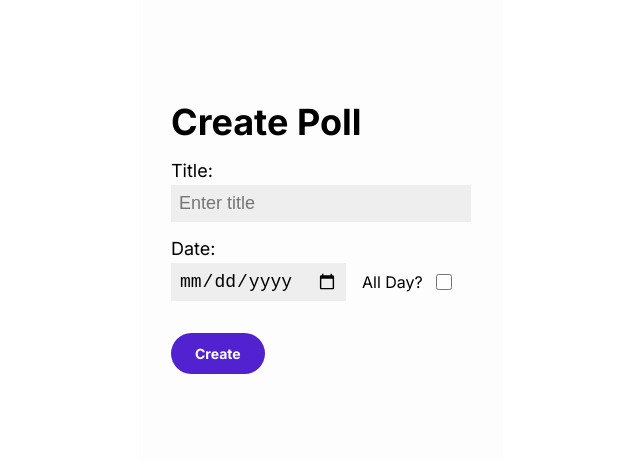
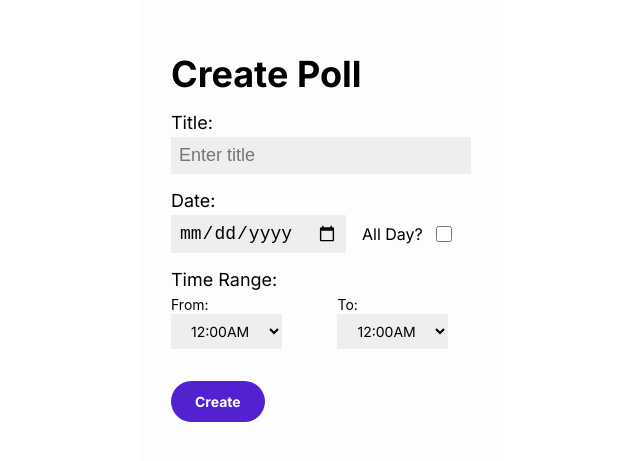
Before and after one commit to fordepowers/harmonize-frontend, a React (Create React App) app: page /create in a window 1280 px wide. Shown: the part 155-616 px from the top of the page, without its empty margins (319-959 px from the left). Built offline with nearby package versions, Linux system fonts and the light colour scheme.

Commit message:
Finish markup for create poll

```diff
--- a/src/views/CreatePoll/CreatePoll.css
+++ b/src/views/CreatePoll/CreatePoll.css
@@ -9,7 +9,6 @@
     max-width: 700px;
     width: 100%;
     padding: 0 2rem;
-    /* background-color: white; */
 }
 
 .page-heading {
@@ -23,7 +22,6 @@
     display: block;
     font-size: 18px;
     font-family: 'Inter';
-    /* font-weight: bold; */
     margin: 0;
     margin-bottom: 4px;
 }
@@ -83,5 +81,30 @@
 .all-day-label {
     width: 70px;
     font-family: 'Inter';
+}
 
+.time-range-input-container {
+    display: flex;
+    width: 300px;
+    align-items: center;
+    justify-content: space-between;
+    margin-bottom: 1rem;
 }
+
+.time-range-input-wrapper select {
+    background-color: #eee;
+    border: none;
+    padding: 8px 16px;
+    text-align: left;
+    font-family: 'Inter';
+    font-size: 14px
+}
+
+.range-label {
+    font-size: 14px;
+    margin-right: 4px;
+}
+
+.time-range-input-wrapper:first-child {
+    margin-right: 1rem;
+}
--- a/src/views/CreatePoll/CreatePoll.js
+++ b/src/views/CreatePoll/CreatePoll.js
@@ -1,24 +1,56 @@
-import React from 'react';
+import React, { useState } from 'react';
 import './CreatePoll.css'
 
+const TIMES = [
+
+]
+
 export default () => {
+    const [isAllDay, setAllDay] = useState(false);
+    const [title, setTitle] = useState("");
+    const [date, setDate] = useState("");
+
     return (
         <div className="CreatePoll">
             <main className="container">
                 <h1 className="page-heading">Create Poll</h1>
 
                 <label htmlFor="title" className="input-label">Title:</label>
-                <input id="title" placeholder="Enter title" className="input title"></input>
+                <input id="title" onChange={e => setTitle(e.target.value)} value={title} placeholder="Enter title" className="input title"></input>
 
                 <label htmlFor="date" className="input-label">Date:</label>
                 <div className="date-input-container">
-                    <input id="date" type="date" className="input"></input>
+                    <input value={date} onChange={e => setDate(e.target.value)} id="date" type="date" className="input"></input>
                     <div className="checkbox-container">
                         <label className="all-day-label">All Day?</label>
-                        <input id="allDay" type="checkbox"></input>
+                        <input onChange={(e) => setAllDay(e.target.checked)} checked={isAllDay} id="allDay" type="checkbox"></input>
                     </div>
                 </div>
 
+                {
+                    !isAllDay ? (
+                        <>
+
+                            <label className="input-label">Time Range:</label>
+                            <div className="time-range-input-container">
+                                <div className="time-range-input-wrapper">
+                                    <label className="range-label">From:</label>
+                                    <select className="">
+                                        <option>12:00AM</option>
+                                    </select>
+                                </div>
+
+                                <div className="time-range-input-wrapper">
+                                    <label className="range-label">To:</label>
+                                    <select className="">
+                                        <option>12:00AM</option>
+                                    </select>
+                                </div>
+
+                            </div>
+                        </>
+                    ) : null
+                }
                 <button className="create-btn">Create</button>
             </main>
         </div>
```
